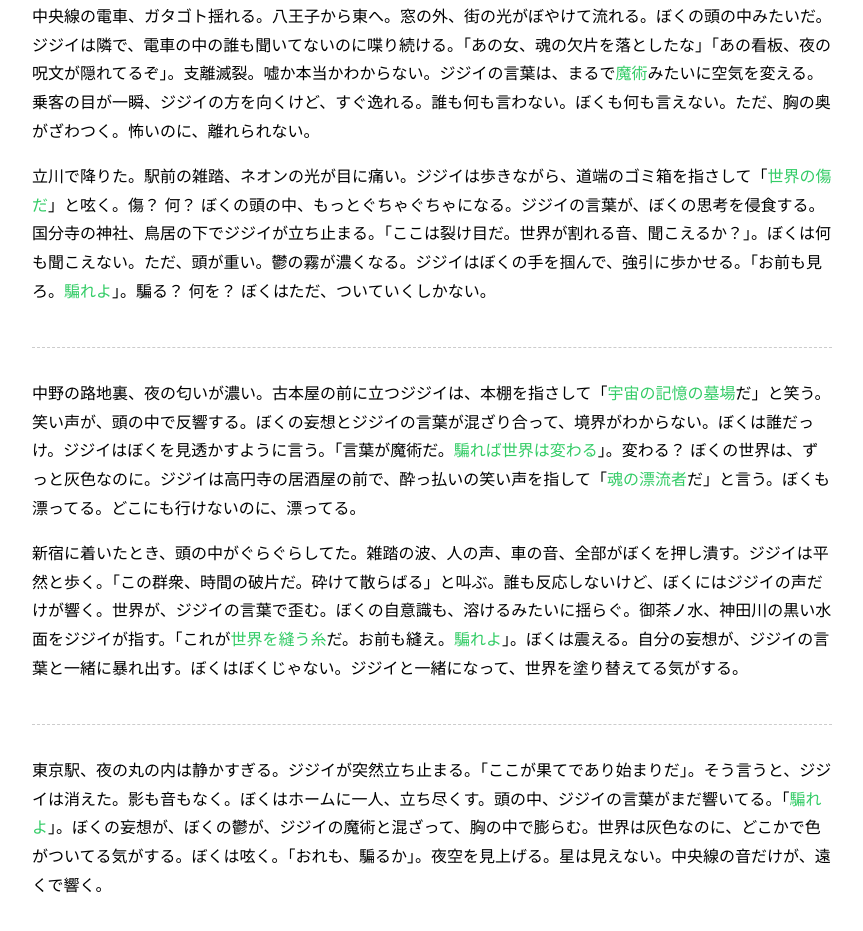
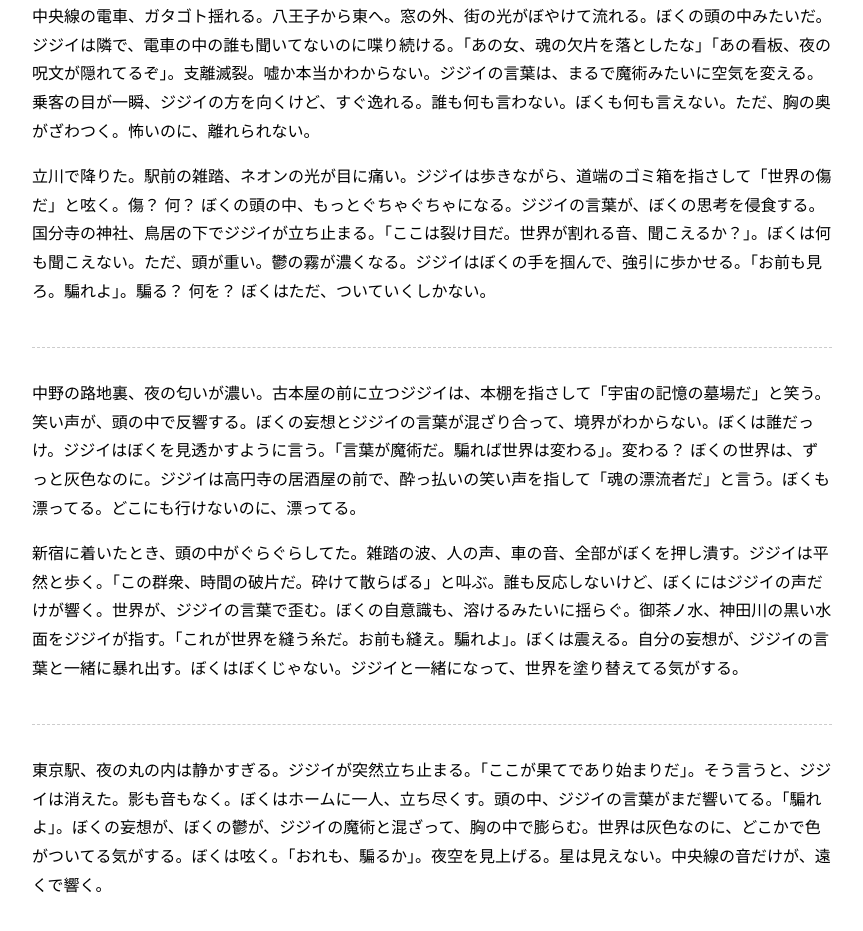
Before and after one commit to emyeuchi/boymeetsjijii, a plain HTML site: page llh001.html in a window 1280 px wide. Shown: the part 523-1454 px from the top of the page, without its empty margins (208-1071 px from the left). Drawn offline with Linux system fonts and the light colour scheme.

Commit message:
Update llh001.html

```diff
--- a/llh001.html
+++ b/llh001.html
@@ -3,6 +3,18 @@
 <head>
   <meta charset="UTF-8">
   <meta name="viewport" content="width=device-width, initial-scale=1.0">
+  <meta http-equiv="X-UA-Compatible" content="IE=edge">
+  <title>『ぼく」と「ジジイ」の魔術的彷徨』 / ボーイミーツジジイ</title>
+    <meta name="description" content="八王子の六畳一間、壁の染みがまた増えた気がする。カーテンの隙間から漏れる光が、埃の粒を浮かび上がらせて、まるで時間がそこで止まってるみたいだ。ぼくはベッドの上で膝を抱えて、頭の中でぐるぐる回る言葉を数える。意味なんてない。ただのノイズ。自分って何だっけ。世界って何だっけ。考えるほど、頭の中が濁った水みたいに淀む。大学も休学して、どれくらい経ったんだろう。時間って、ほんとに存在するのかな。">
+    <meta name="keyword" content="セカイ系、ジジイ">
+
+    <meta property="og:site_name" content="ボーイミーツジジイ">
+    <meta property="og:title" content="ボーイミーツジジイ">
+    <meta property="og:description" content="八王子の六畳一間、壁の染みがまた増えた気がする。カーテンの隙間から漏れる光が、埃の粒を浮かび上がらせて、まるで時間がそこで止まってるみたいだ。ぼくはベッドの上で膝を抱えて、頭の中でぐるぐる回る言葉を数える。意味なんてない。ただのノイズ。自分って何だっけ。世界って何だっけ。考えるほど、頭の中が濁った水みたいに淀む。大学も休学して、どれくらい経ったんだろう。時間って、ほんとに存在するのかな。">
+    <meta property="og:type" content="website">
+   <meta property="og:url" content="">
+    <meta name="twitter:card" content="summary">
+    <meta name="twitter:site" content="https://emyeuchi.github.io/boymeetsjijii/">
   <title>『ぼく」と「ジジイ」の魔術的彷徨</title>
   <style>
     body {
@@ -69,10 +81,10 @@
 
   <section>
     <p>
-      中央線の電車、ガタゴト揺れる。八王子から東へ。窓の外、街の光がぼやけて流れる。ぼくの頭の中みたいだ。ジジイは隣で、電車の中の誰も聞いてないのに喋り続ける。「あの女、魂の欠片を落としたな」「あの看板、夜の呪文が隠れてるぞ」。支離滅裂。嘘か本当かわからない。ジジイの言葉は、まるで<em>魔術</em>みたいに空気を変える。乗客の目が一瞬、ジジイの方を向くけど、すぐ逸れる。誰も何も言わない。ぼくも何も言えない。ただ、胸の奥がざわつく。怖いのに、離れられない。
+      中央線の電車、ガタゴト揺れる。八王子から東へ。窓の外、街の光がぼやけて流れる。ぼくの頭の中みたいだ。ジジイは隣で、電車の中の誰も聞いてないのに喋り続ける。「あの女、魂の欠片を落としたな」「あの看板、夜の呪文が隠れてるぞ」。支離滅裂。嘘か本当かわからない。ジジイの言葉は、まるで魔術みたいに空気を変える。乗客の目が一瞬、ジジイの方を向くけど、すぐ逸れる。誰も何も言わない。ぼくも何も言えない。ただ、胸の奥がざわつく。怖いのに、離れられない。
     </p>
     <p>
-      立川で降りた。駅前の雑踏、ネオンの光が目に痛い。ジジイは歩きながら、道端のゴミ箱を指さして「<em>世界の傷だ</em>」と呟く。傷？ 何？ ぼくの頭の中、もっとぐちゃぐちゃになる。ジジイの言葉が、ぼくの思考を侵食する。国分寺の神社、鳥居の下でジジイが立ち止まる。「ここは裂け目だ。世界が割れる音、聞こえるか？」。ぼくは何も聞こえない。ただ、頭が重い。鬱の霧が濃くなる。ジジイはぼくの手を掴んで、強引に歩かせる。「お前も見ろ。<em>騙れよ</em>」。騙る？ 何を？ ぼくはただ、ついていくしかない。
+      立川で降りた。駅前の雑踏、ネオンの光が目に痛い。ジジイは歩きながら、道端のゴミ箱を指さして「世界の傷だ」と呟く。傷？ 何？ ぼくの頭の中、もっとぐちゃぐちゃになる。ジジイの言葉が、ぼくの思考を侵食する。国分寺の神社、鳥居の下でジジイが立ち止まる。「ここは裂け目だ。世界が割れる音、聞こえるか？」。ぼくは何も聞こえない。ただ、頭が重い。鬱の霧が濃くなる。ジジイはぼくの手を掴んで、強引に歩かせる。「お前も見ろ。騙れよ」。騙る？ 何を？ ぼくはただ、ついていくしかない。
     </p>
   </section>
 
@@ -80,10 +92,10 @@
 
   <section>
     <p>
-      中野の路地裏、夜の匂いが濃い。古本屋の前に立つジジイは、本棚を指さして「<em>宇宙の記憶の墓場</em>だ」と笑う。笑い声が、頭の中で反響する。ぼくの妄想とジジイの言葉が混ざり合って、境界がわからない。ぼくは誰だっけ。ジジイはぼくを見透かすように言う。「言葉が魔術だ。<em>騙れば世界は変わる</em>」。変わる？ ぼくの世界は、ずっと灰色なのに。ジジイは高円寺の居酒屋の前で、酔っ払いの笑い声を指して「<em>魂の漂流者</em>だ」と言う。ぼくも漂ってる。どこにも行けないのに、漂ってる。
+      中野の路地裏、夜の匂いが濃い。古本屋の前に立つジジイは、本棚を指さして「宇宙の記憶の墓場だ」と笑う。笑い声が、頭の中で反響する。ぼくの妄想とジジイの言葉が混ざり合って、境界がわからない。ぼくは誰だっけ。ジジイはぼくを見透かすように言う。「言葉が魔術だ。騙れば世界は変わる」。変わる？ ぼくの世界は、ずっと灰色なのに。ジジイは高円寺の居酒屋の前で、酔っ払いの笑い声を指して「魂の漂流者だ」と言う。ぼくも漂ってる。どこにも行けないのに、漂ってる。
     </p>
     <p>
-      新宿に着いたとき、頭の中がぐらぐらしてた。雑踏の波、人の声、車の音、全部がぼくを押し潰す。ジジイは平然と歩く。「この群衆、時間の破片だ。砕けて散らばる」と叫ぶ。誰も反応しないけど、ぼくにはジジイの声だけが響く。世界が、ジジイの言葉で歪む。ぼくの自意識も、溶けるみたいに揺らぐ。御茶ノ水、神田川の黒い水面をジジイが指す。「これが<em>世界を縫う糸</em>だ。お前も縫え。<em>騙れよ</em>」。ぼくは震える。自分の妄想が、ジジイの言葉と一緒に暴れ出す。ぼくはぼくじゃない。ジジイと一緒になって、世界を塗り替えてる気がする。
+      新宿に着いたとき、頭の中がぐらぐらしてた。雑踏の波、人の声、車の音、全部がぼくを押し潰す。ジジイは平然と歩く。「この群衆、時間の破片だ。砕けて散らばる」と叫ぶ。誰も反応しないけど、ぼくにはジジイの声だけが響く。世界が、ジジイの言葉で歪む。ぼくの自意識も、溶けるみたいに揺らぐ。御茶ノ水、神田川の黒い水面をジジイが指す。「これが世界を縫う糸だ。お前も縫え。騙れよ」。ぼくは震える。自分の妄想が、ジジイの言葉と一緒に暴れ出す。ぼくはぼくじゃない。ジジイと一緒になって、世界を塗り替えてる気がする。
     </p>
   </section>
 
@@ -91,7 +103,7 @@
 
   <section>
     <p>
-      東京駅、夜の丸の内は静かすぎる。ジジイが突然立ち止まる。「ここが果てであり始まりだ」。そう言うと、ジジイは消えた。影も音もなく。ぼくはホームに一人、立ち尽くす。頭の中、ジジイの言葉がまだ響いてる。「<em>騙れよ</em>」。ぼくの妄想が、ぼくの鬱が、ジジイの魔術と混ざって、胸の中で膨らむ。世界は灰色なのに、どこかで色がついてる気がする。ぼくは呟く。「おれも、騙るか」。夜空を見上げる。星は見えない。中央線の音だけが、遠くで響く。
+      東京駅、夜の丸の内は静かすぎる。ジジイが突然立ち止まる。「ここが果てであり始まりだ」。そう言うと、ジジイは消えた。影も音もなく。ぼくはホームに一人、立ち尽くす。頭の中、ジジイの言葉がまだ響いてる。「騙れよ」。ぼくの妄想が、ぼくの鬱が、ジジイの魔術と混ざって、胸の中で膨らむ。世界は灰色なのに、どこかで色がついてる気がする。ぼくは呟く。「おれも、騙るか」。夜空を見上げる。星は見えない。中央線の音だけが、遠くで響く。
     </p>
   </section>
 
```
